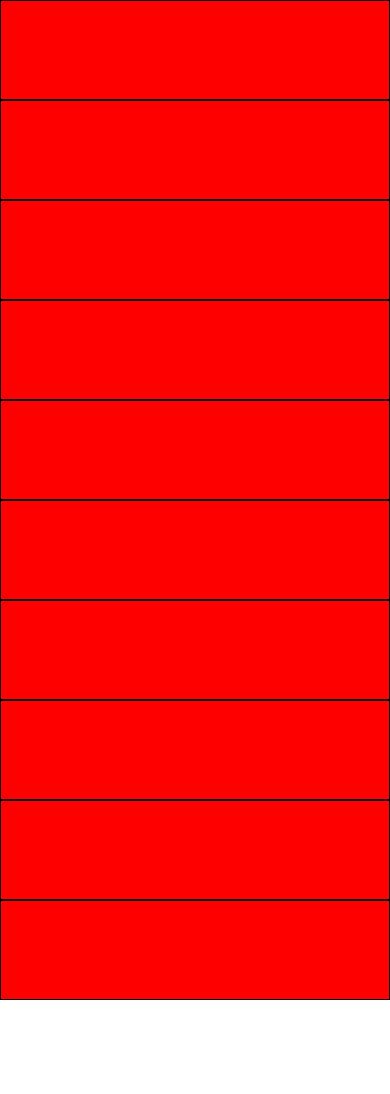
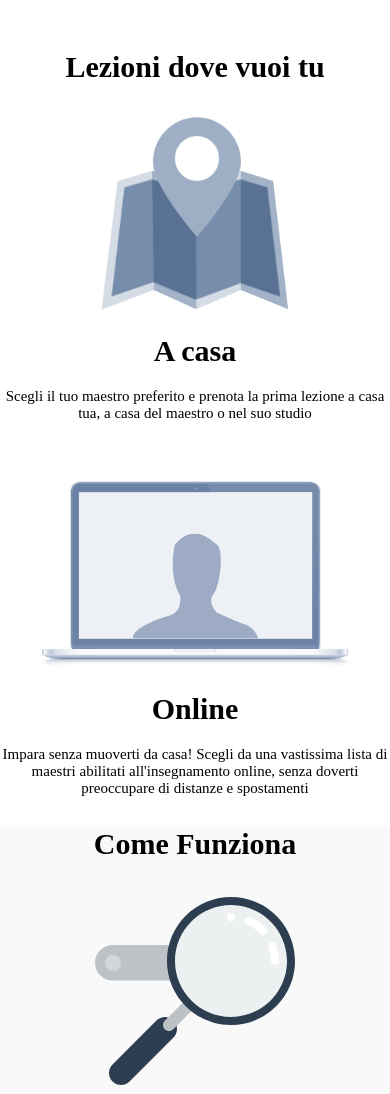
Before and after one commit to andreacapntd/html-css-resp-wannabe-12bool, a plain HTML site: page index.html in a window 390 px wide. Shown: the top 1094 px of the page. Before the commit the page ends 1000 px from the top, so only its background shows below. Drawn offline with Linux system fonts and the light colour scheme.

Commit message:
ex 12 bool wannabe responsive

```diff
--- a/css/style.css
+++ b/css/style.css
@@ -5,9 +5,82 @@
   box-sizing: border-box;
 }
 
+.container {
+  text-align: center;
+  margin-top: 30px;
+}
+
+.container h3 {
+  margin:20px 0;
+}
+
 /* debug */
-[class*="col-"] {
+/* [class*="col-"] {
   height: 100px;
   background-color: red;
   border: 1px solid black;
+} */
+
+/* lezioni */
+#lezioni {
+  margin-top: 150px;
 }
+
+img {
+  height: 200px;
+  display: block;
+  margin-right: auto;
+  margin-left: auto;
+}
+
+/* steps */
+.grey {
+  background-color: #f9f9f9;
+}
+
+#steps img {
+  margin-top: 20px;
+}
+/* smartphone version */
+@media all and (max-width:768px) {
+  .container {
+    font-size: 15px;
+  }
+
+  .container h3 {
+    font-size: 30px;
+  }
+
+  #screen {
+    margin-top: 50px;
+  }
+
+  #lezioni {
+    margin-top: 50px;
+  }
+
+  #steps img {
+    margin-top: 30px;
+  }
+}
+
+/* tablet version */
+@media all and (min-width:769px) and (max-width:992px) {
+  .container {
+    font-size: 20px;
+  }
+
+  .container h3 {
+    font-size: 25px;
+  }
+
+  #lezioni {
+    margin-top: 50px;
+  }
+
+  #steps img {
+    margin-top: 30px;
+  }
+
+
+}
--- a/index.html
+++ b/index.html
@@ -9,29 +9,40 @@
   </head>
   <body>
     <!-- lezioni -->
-    <div class="container">
+    <div id="lezioni" class="container">
       <div class="col-xs-12 col-md-12 col-lg-12">
-
+        <h1>Lezioni dove vuoi tu</h1>
       </div>
     </div>
     <div class="container">
       <div class="col-xs-12 col-md-6 col-lg-6">
-
+        <img src="img/icon/maps.png" alt="">
+        <h3>A casa</h3>
+        Scegli il tuo maestro preferito e prenota la prima lezione a casa tua, a casa del maestro o nel suo studio
       </div>
       <div class="col-xs-12 col-md-6 col-lg-6">
-
+        <img id="screen" src="img/icon/screen.png" alt="">
+        <h3>Online</h3>
+        Impara senza muoverti da casa! Scegli da una vastissima lista di maestri abilitati all'insegnamento online, senza doverti preoccupare di distanze e spostamenti
       </div>
     </div>
     <!-- steps -->
-    <div class="container">
+    <div id="steps" class="container grey">
+      <h1>Come Funziona</h1>
       <div class="col-xs-12 col-md-6 col-lg-4">
-
+        <img src="img/search.svg" alt="">
+        <h3>Cerca</h3>
+        Guarda i profili dei migliori maestri della tua zona. Leggi la loro biografia e le recensioni lasciate dai loro studenti
       </div>
       <div class="col-xs-12 col-md-6 col-lg-4">
-
+        <img src="img/letter.svg" alt="">
+        <h3>Contatta</h3>
+        Scrivi gratuitamente e senza impegno ai maestri che ti interessano e fai tutte le domande che vuoi!
       </div>
       <div class="col-xs-12 col-md-offset-3 col-md-6 col-lg-4">
-
+        <img src="img/male.svg" alt="">
+        <h3>Inizia a Suonare</h3>
+        Acquista un pacchetto di lezioni! Vuoi cambiare maestro? Le lezioni acquistate valgono con tutti i più di 1400 maestri Cademi!
       </div>
     </div>
     <!-- why -->
```
